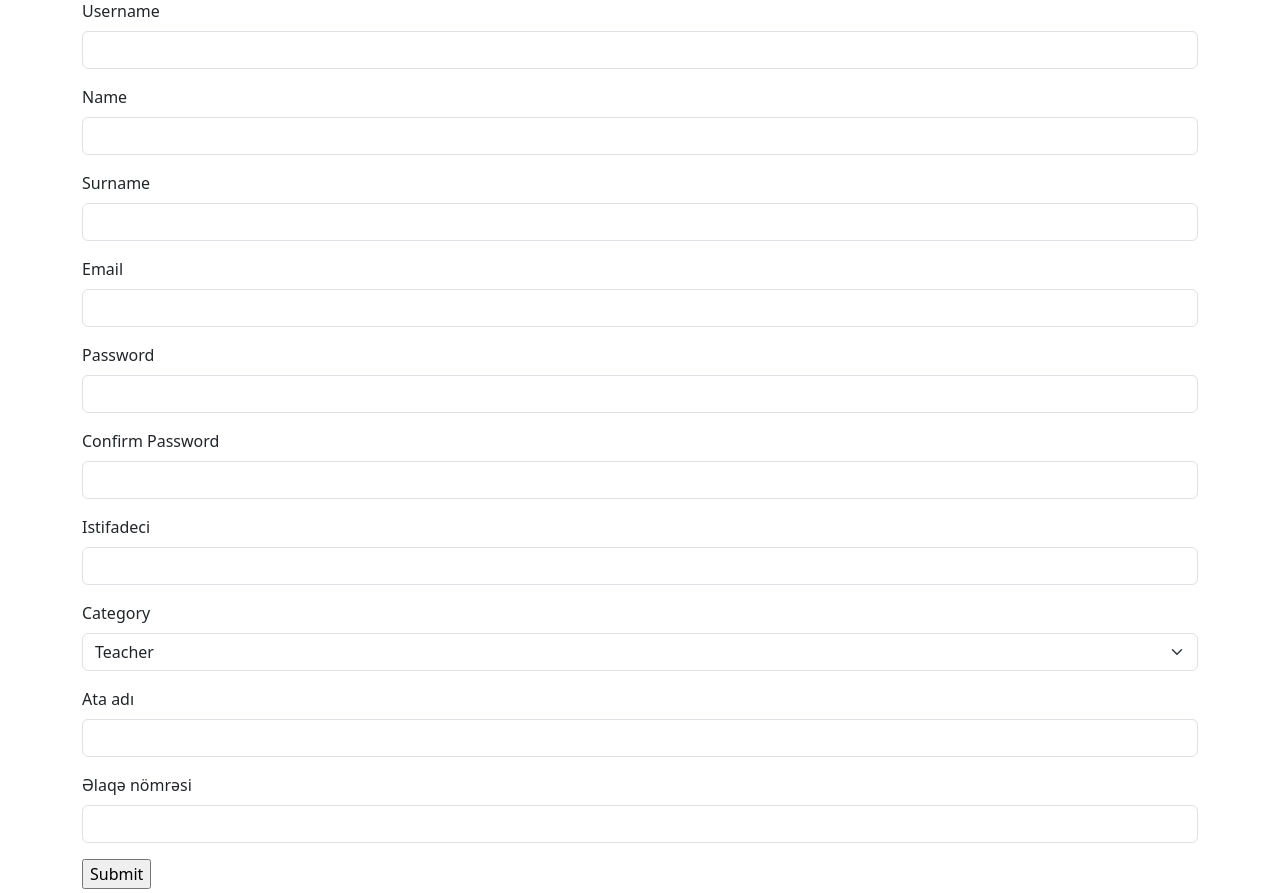
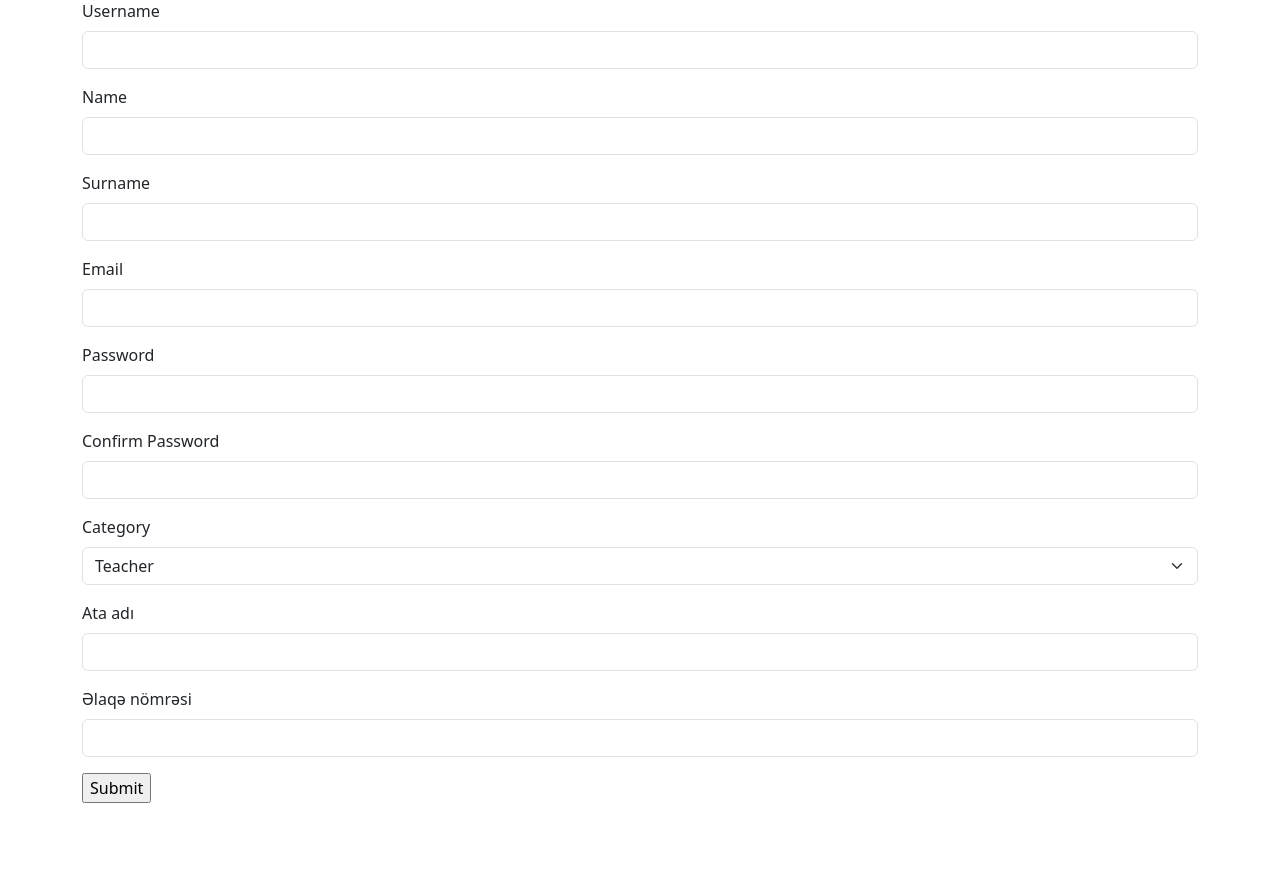
Before and after one commit to telmanabdulladev/assessement, a Django app: page /app/signup/ in a window 1280 px wide. Shown: the part 57-950 px from the top of the page. After the commit the page ends 860 px from the top, so only its background shows below. Run offline with Django 4.2, Linux system fonts and the light colour scheme.

Commit message:
istifadeci deleted and redirected index

```diff
--- a/a_app/views.py
+++ b/a_app/views.py
@@ -52,7 +52,7 @@ def signup(request):
             account=Account.objects.create(istifadeci=user,category=category,father_name=father_name,phone_num=phone_num)
             account.save()
             messages.success(request,'You Logged In')
-            return redirect('a_app:login')
+            return redirect('a_app:index')
 
         else:
             messages.info(request,'Use another username')
--- a/templates/base.html
+++ b/templates/base.html
@@ -12,6 +12,7 @@
 
 </head>
 <body>
+
     {% include 'navbar.html' %}
     {% block content %} {% endblock %}
     <script src="https://cdn.jsdelivr.net/npm/bootstrap@5.3.0-alpha3/dist/js/bootstrap.bundle.min.js" integrity="sha384-ENjdO4Dr2bkBIFxQpeoTz1HIcje39Wm4jDKdf19U8gI4ddQ3GYNS7NTKfAdVQSZe" crossorigin="anonymous"></script>
--- a/templates/signup.html
+++ b/templates/signup.html
@@ -43,12 +43,6 @@ Sign Up
         <div id="emailHelp" class="form-text"></div>
       </div>
       <div class="mb-3">
-        <label for="istifadeci" class="form-label">Istifadeci</label>
-        <input type="text" name= "istifadeci" class="form-control" id="istifadeci" aria-describedby="emailHelp">
-        <div id="emailHelp" class="form-text"></div>
-      </div>
-
-      <div class="mb-3">
         <label for="category" class="form-label">Category</label>
         <select name="category" class="form-select" id="category">
             <option value="T">Teacher</option>
```
Also changed, not shown: templates/footer.html (line endings or trailing spaces).
